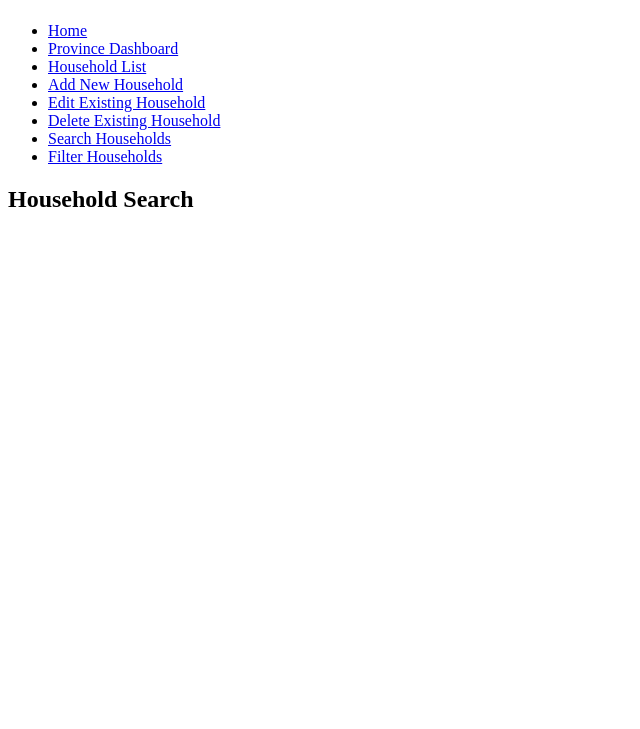
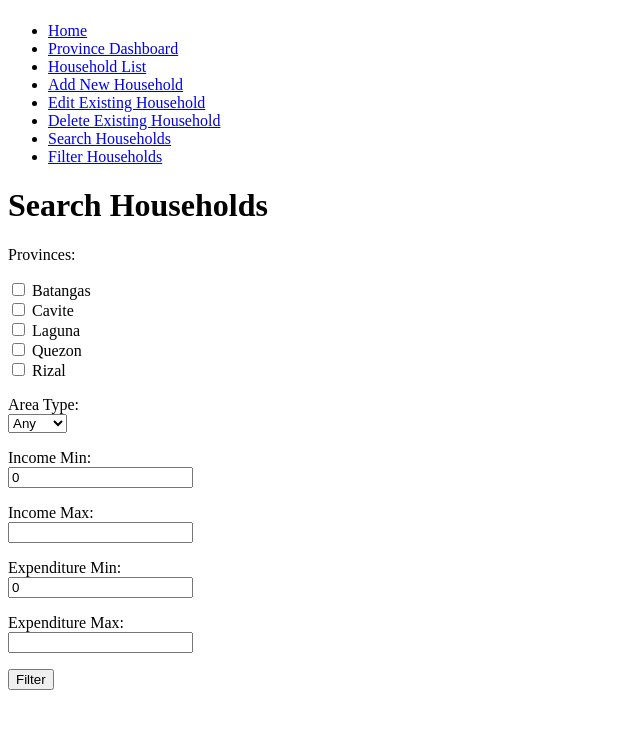
Before and after one commit to thelionlies/fies-viewer, a Django app: page /fiesviewer/households/search/ in a window 1280 px wide. Shown: the part 58-787 px from the top of the page, without its empty margins (0-640 px from the left). Run offline with Django 5.2, Linux system fonts and the light colour scheme; data comes from the database, SQL or seed files in the repository.

Commit message:
feat: search & filtered pages + minor edits on setup

```diff
--- /dev/null
+++ b/fiesviewer/calabarzonapp/forms.py
@@ -0,0 +1,45 @@
+from django import forms
+from .models import Province
+
+AREA_CHOICES = (
+    ('', 'Any'),
+    (1, 'Urban'),
+    (2, 'Rural'),
+)
+
+class HouseholdFilterForm(forms.Form):
+    provinces = forms.ModelMultipleChoiceField(
+        queryset=Province.objects.all(),
+        widget=forms.CheckboxSelectMultiple,
+        required=False,
+        label="Provinces"
+    )
+    area_type = forms.ChoiceField(
+        choices=AREA_CHOICES,
+        required=False,
+        label="Area Type"
+    )
+    income_min = forms.FloatField(
+        required=False,
+        label="Income Min",
+        min_value=0,
+        widget=forms.NumberInput(attrs={'step': 10000, 'min': 0})
+    )
+    income_max = forms.FloatField(
+        required=False,
+        label="Income Max",
+        min_value=0,
+        widget=forms.NumberInput(attrs={'step': 10000, 'min': 0})
+    )
+    exp_min = forms.FloatField(
+        required=False,
+        label="Expenditure Min",
+        min_value=0,
+        widget=forms.NumberInput(attrs={'step': 10000, 'min': 0})
+    )
+    exp_max = forms.FloatField(
+        required=False,
+        label="Expenditure Max",
+        min_value=0,
+        widget=forms.NumberInput(attrs={'step': 10000, 'min': 0})
+    )
--- a/fiesviewer/calabarzonapp/templates/calabarzonapp/base_template.html
+++ b/fiesviewer/calabarzonapp/templates/calabarzonapp/base_template.html
@@ -19,7 +19,7 @@
                     <li><a href="{% url 'household-edit' %}">Edit Existing Household</a></li>
                     <li><a href="{% url 'household-delete' %}">Delete Existing Household</a></li>
                     <li><a href="{% url 'household-search' %}">Search Households</a></li>
-                    <li><a href="{% url 'household-filter' %}">Filter Households</a></li>
+                    <li><a href="{% url 'household-filtered' %}">Filter Households</a></li>
                 </ul>
 
 
--- a/fiesviewer/calabarzonapp/templates/calabarzonapp/household_search.html
+++ b/fiesviewer/calabarzonapp/templates/calabarzonapp/household_search.html
@@ -1,7 +1,36 @@
 {% extends "calabarzonapp/base_template.html" %}
 {% block maincontent %}
 
-    <h2>Household Search</h2>
+<h1>Search Households</h1>
 
+<form method="get" action="{% url 'household-filtered' %}">
+    <!-- Provinces (checklist) -->
+    <p>{{ form.provinces.label_tag }}<br>{{ form.provinces }}</p>
+
+    <!-- Area type -->
+    <p>{{ form.area_type.label_tag }}<br>{{ form.area_type }}</p>
+
+    <!-- Income -->
+    <p>{{ form.income_min.label_tag }}<br>
+       <input type="number" name="income_min"
+              value="{{ form.income_min.value|default:0 }}"
+              min="0" step="any"></p>
+    <p>{{ form.income_max.label_tag }}<br>
+       <input type="number" name="income_max"
+              value="{{ form.income_max.value|default:'' }}"
+              min="0" step="any"></p>
+
+    <!-- Total Expenditure -->
+    <p>{{ form.exp_min.label_tag }}<br>
+       <input type="number" name="exp_min"
+              value="{{ form.exp_min.value|default:0 }}"
+              min="0" step="any"></p>
+    <p>{{ form.exp_max.label_tag }}<br>
+       <input type="number" name="exp_max"
+              value="{{ form.exp_max.value|default:'' }}"
+              min="0" step="any"></p>
+
+    <button type="submit">Filter</button>
+</form>
 
 {% endblock %}
--- a/fiesviewer/calabarzonapp/urls.py
+++ b/fiesviewer/calabarzonapp/urls.py
@@ -23,8 +23,8 @@ urlpatterns = [
     #localhost:8000/fiesviewer/households/search
     path('households/search/', views.household_search, name='household-search'),
 
-    #localhost:8000/fiesviewer/households/filter
-    path('households/filter/', views.household_filter, name='household-filter'),
+    #localhost:8000/fiesviewer/households/filtered
+    path('households/filtered/', views.household_filtered, name='household-filtered'),
 
     # localhost:8000/fiesviewer/province-level
     path('province-level/', views.province_level, name='province-level'),
--- a/fiesviewer/calabarzonapp/views.py
+++ b/fiesviewer/calabarzonapp/views.py
@@ -1,9 +1,8 @@
 from django.shortcuts import render
-from django.http import HttpResponse
+from django.db.models import Max
+from .models import Household, Province
+from .forms import HouseholdFilterForm
 
-from .models import Household, Province
-
-# Create your views here.
 def index(request):
     return render(request, 'calabarzonapp/base_template.html')
 
@@ -21,7 +20,6 @@ def household_detail(request, pk):
     }
     return render(request, 'calabarzonapp/household_detail.html', context)
 
-
 def household_form(request):
     return render(request, 'calabarzonapp/household_form.html')
 
@@ -32,10 +30,54 @@ def household_delete(request):
     return render(request, 'calabarzonapp/household_delete.html')
 
 def household_search(request):
-    return render(request, 'calabarzonapp/household_search.html')
+    form = HouseholdFilterForm()
+    max_income = Household.objects.aggregate(Max('TOINC'))['TOINC__max'] or 0
+    max_expenditure = Household.objects.aggregate(Max('TOTEX'))['TOTEX__max'] or 0
 
-def household_filter(request):
-    return render(request, 'calabarzonapp/household_filter.html')
+    return render(request, "calabarzonapp/household_search.html", {
+        "form": form,
+        "max_income": max_income,
+        "max_expenditure": max_expenditure,
+    })
+
+def household_filtered(request):
+    form = HouseholdFilterForm(request.GET or None)
+
+    max_income = Household.objects.aggregate(Max('TOINC'))['TOINC__max'] or 0
+    max_expenditure = Household.objects.aggregate(Max('TOTEX'))['TOTEX__max'] or 0
+
+    households = Household.objects.all()
+
+    if form.is_valid():
+        provinces = form.cleaned_data.get('provinces')
+        area_type = form.cleaned_data.get('area_type')
+        income_min = max(form.cleaned_data.get('income_min') or 0, 0)
+        income_max = form.cleaned_data.get('income_max')  # can be None
+        exp_min = max(form.cleaned_data.get('exp_min') or 0, 0)
+        exp_max = form.cleaned_data.get('exp_max')  # can be None
+
+        if provinces:
+            households = households.filter(province__in=provinces)
+        if area_type:
+            households = households.filter(URB=area_type)
+
+        # Apply min filters
+        households = households.filter(TOINC__gte=income_min)
+        households = households.filter(TOTEX__gte=exp_min)
+
+        # Apply max filters only if they are set
+        if income_max is not None:
+            households = households.filter(TOINC__lte=income_max)
+        if exp_max is not None:
+            households = households.filter(TOTEX__lte=exp_max)
+
+    context = {
+        'form': form,
+        'households': households,
+        'max_income': max_income,
+        'max_expenditure': max_expenditure,
+    }
+    return render(request, 'calabarzonapp/household_filtered.html', context)
 
 def province_level(request):
     return render(request, 'calabarzonapp/province_level.html')
```
Also changed, not shown: fiesviewer/calabarzonapp/templates/calabarzonapp/household_filter.html (deleted, +0 -7 lines), fiesviewer/calabarzonapp/templates/calabarzonapp/household_filtered.html (added, +18 -0 lines).
